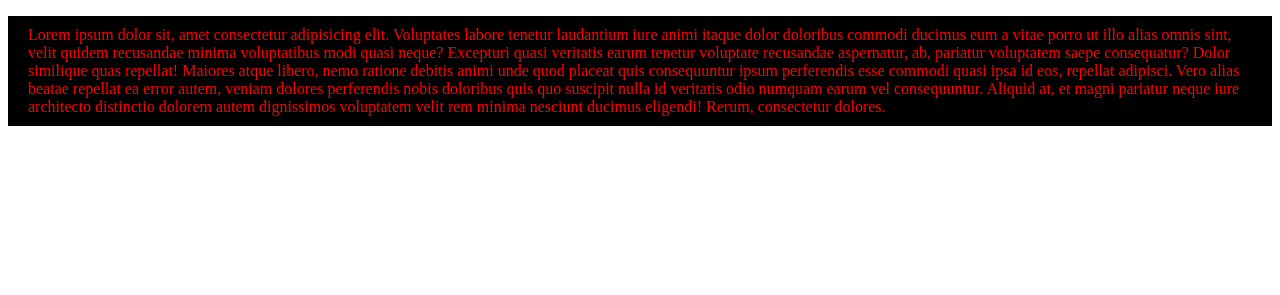
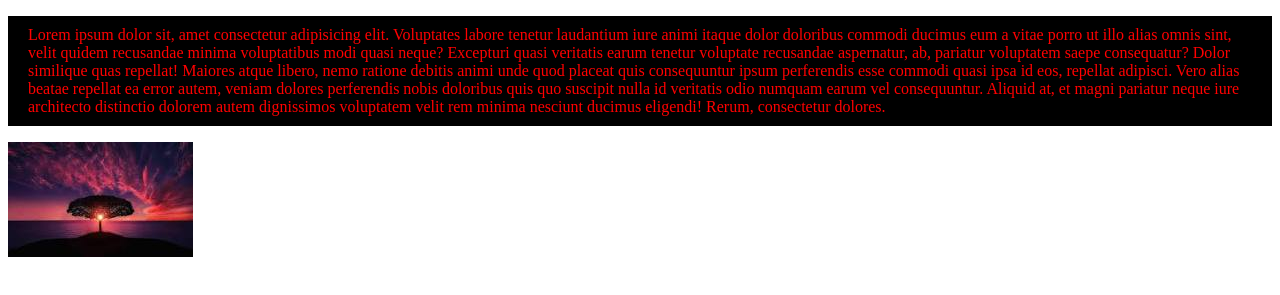
Before and after one commit to hasiburrahman00/my-first-repo, a plain HTML site: page index.html in a window 1280 px wide. Shown: the part 47-342 px from the top of the page. Drawn offline with Linux system fonts and the light colour scheme.

Commit message:
added new images

```diff
--- a/index.html
+++ b/index.html
@@ -12,6 +12,9 @@
     <div class="header">
         <h2>I am warning a blog </h2>
         <p>Lorem ipsum dolor sit, amet consectetur adipisicing elit. Voluptates labore tenetur laudantium iure animi itaque dolor doloribus commodi ducimus eum a vitae porro ut illo alias omnis sint, velit quidem recusandae minima voluptatibus modi quasi neque? Excepturi quasi veritatis earum tenetur voluptate recusandae aspernatur, ab, pariatur voluptatem saepe consequatur? Dolor similique quas repellat! Maiores atque libero, nemo ratione debitis animi unde quod placeat quis consequuntur ipsum perferendis esse commodi quasi ipsa id eos, repellat adipisci. Vero alias beatae repellat ea error autem, veniam dolores perferendis nobis doloribus quis quo suscipit nulla id veritatis odio numquam earum vel consequuntur. Aliquid at, et magni pariatur neque iure architecto distinctio dolorem autem dignissimos voluptatem velit rem minima nesciunt ducimus eligendi! Rerum, consectetur dolores.</p>
+
+        <img src="img/img.png" alt="Natural images ">
+
     </div>
 
 </body>
```
Also changed, not shown: img/img.png (added).
